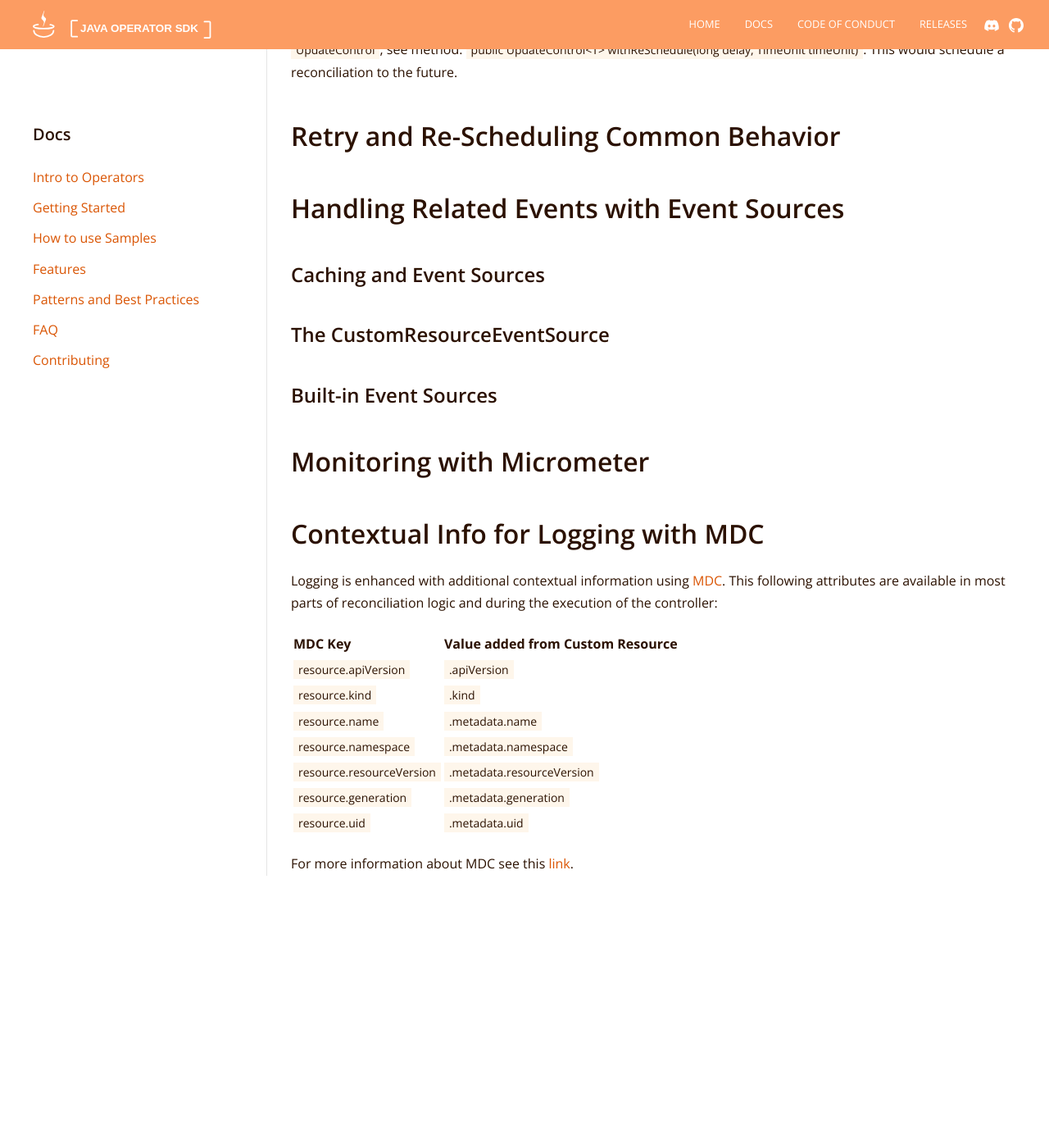
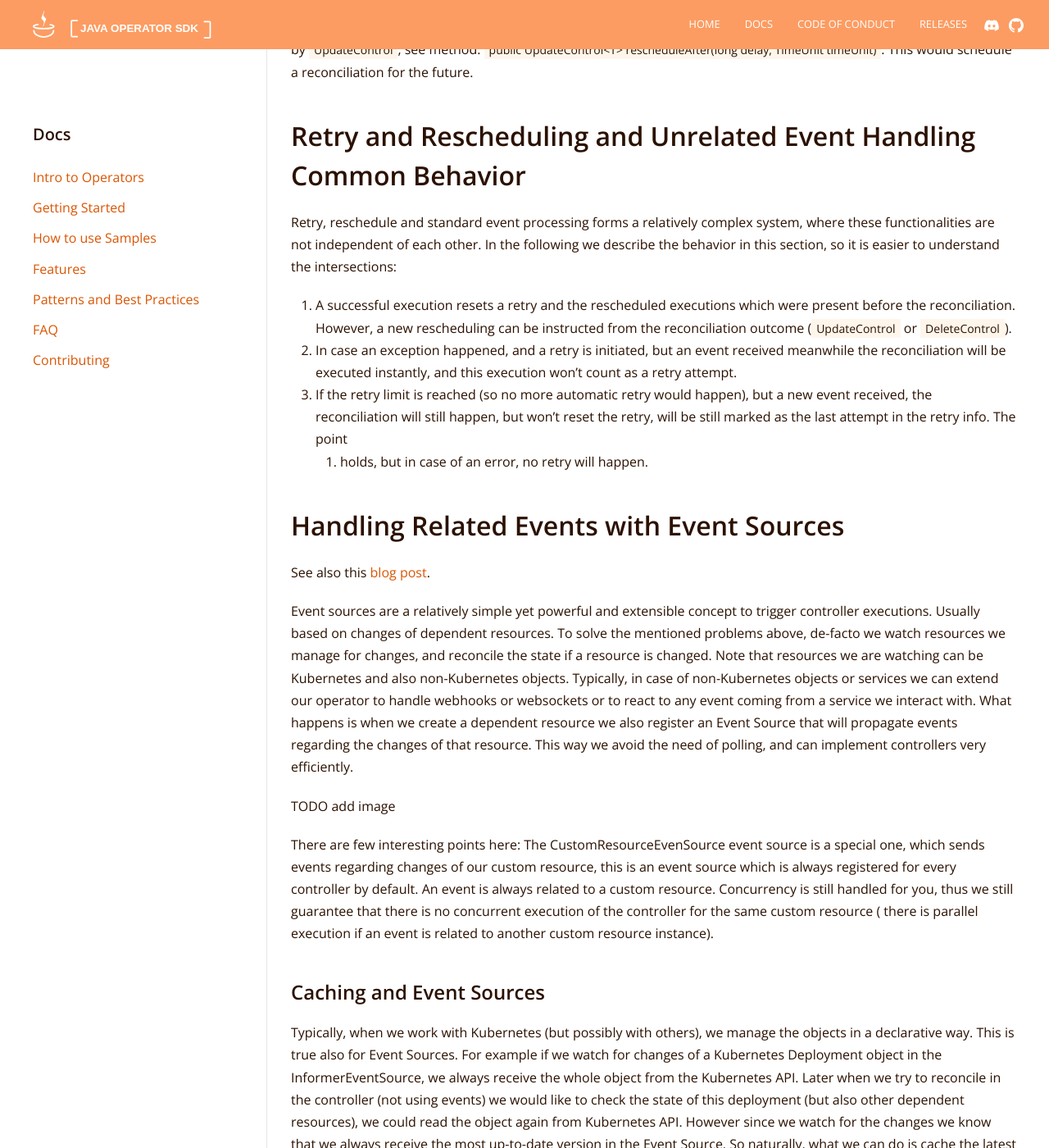
Before and after one commit to operator-framework/java-operator-sdk, a Jekyll site: the page built from docs/documentation/features.md, in a window 1280 px wide and 1400 px high, scrolled down 3527 px. Shown: the whole window at 82% size. Built offline with Jekyll 4.4.1, drawn with Linux system fonts in a browser that asks for light colours; nearby versions of some CDN libraries; before the commit the page ends 4665 px from its top, so only the background shows below that; some of the changed text lies outside the part shown.

Commit message:
docs: wip, event sources, eventing

```diff
--- a/docs/documentation/features.md
+++ b/docs/documentation/features.md
@@ -67,19 +68,20 @@
 case of a delete event received. So it does not make sense to implement this method and turn off finalizer at the same
 time.
 
-## The `createOrUpdateResource` and `deleteResource` Methods of `ResourceController`
+## The `reconcile` and `cleanup` Methods of `Reconciler`
 
-The lifecycle of a custom resource can be clearly separated to two phases from a perspective of an operator.
-When a custom resource is created or update, or on the other hand when the custom resource is deleted - or rater
-marked for deletion in case a finalizer is used.
+The lifecycle of a custom resource can be clearly separated to two phases from a perspective of an operator. When a
+custom resource is created or update, or on the other hand when the custom resource is deleted - or rater marked for
+deletion in case a finalizer is used.
 
-There is no point to make a distinction between create and update, since the reconciliation
-logic typically would be very similar or identical in most of the cases.
+There is no point to make a distinction between create and update, since the reconciliation logic typically would be
+very similar or identical in most of the cases.
 
-This separation related logic is automatically handled by framework. The framework will always call `createOrUpdateResource`
+This separation related logic is automatically handled by framework. The framework will always
+call `createOrUpdateResource`
 function, unless the custom resource is
-[marked from deletion](https://kubernetes.io/docs/concepts/overview/working-with-objects/finalizers/#how-finalizers-work).
-From the point when the custom resource is marked from deletion, only the `deleteResource` method is called.
+[marked from deletion](https://kubernetes.io/docs/concepts/overview/working-with-objects/finalizers/#how-finalizers-work)
+. From the point when the custom resource is marked from deletion, only the `deleteResource` method is called.
 
 If there is **no finalizer** in place (see Finalizer Support section), the `deleteResource` method is **not called**.
 
@@ -87,75 +89,118 @@
 
 These two methods are used to control the outcome or the desired behavior after the reconciliation.
 
-The `UpdateControl` can instruct the framework to update the custom resource status sub-resource and/or re-schedule
-a reconciliation with a desired time delay. Those are the typical use cases, however in some cases there it can happen
-that the controller wants to update the custom resource itself (like adding annotations) or not to do any updates,
-which are also supported.
+The `UpdateControl` can instruct the framework to update the custom resource status sub-resource and/or re-schedule a
+reconciliation with a desired time delay. Those are the typical use cases, however in some cases there it can happen
+that the controller wants to update the custom resource itself (like adding annotations) or not to do any updates, which
+are also supported.
 
-It is also possible to update both the status and the custom resource with `updateCustomResourceAndStatus` method.
-In this case first the custom resource is updated then the status in two separate requests to K8S API.
+It is also possible to update both the status and the custom resource with `updateCustomResourceAndStatus` method. In
+this case first the custom resource is updated then the status in two separate requests to K8S API.
 
 Always update the custom resource with `UpdateControl`, not with the actual kubernetes client if possible.
 
 On custom resource updates there is always an optimistic version control in place, to make sure that another update is
 not overwritten (by setting `resourceVersion` ) .
 
-The `DeleteControl` typically instructs the framework to remove the finalizer after the dependent resource are
-cleaned up in `deleteResource` implementation.
+The `DeleteControl` typically instructs the framework to remove the finalizer after the dependent resource are cleaned
+up in `deleteResource` implementation.
 
-However, there is a possibility to not remove the finalizer, this
-allows to clean up the resources in a more async way, mostly for the cases when there is a long waiting period after a delete
-operation is initiated. Note that in this case you might want to either schedule a timed event to make sure the
+However, there is a possibility to not remove the finalizer, this allows to clean up the resources in a more async way,
+mostly for the cases when there is a long waiting period after a delete operation is initiated. Note that in this case
+you might want to either schedule a timed event to make sure the
 `deleteResource` is executed again or use event sources get notified about the state changes of a deleted resource.
 
 ## Automatic Retries on Error
 
-When an exception is thrown from a controller, the framework will schedule an automatic retry of the reconciliation.
-The retry is behavior is configurable, an implementation is provided that should cover most of the use-cases, see
+When an exception is thrown from a controller, the framework will schedule an automatic retry of the reconciliation. The
+retry is behavior is configurable, an implementation is provided that should cover most of the use-cases, see
 [GenericRetry](https://github.com/java-operator-sdk/java-operator-sdk/blob/master/operator-framework-core/src/main/java/io/javaoperatorsdk/operator/processing/retry/GenericRetry.java)
 But it is possible to provide a custom implementation.
 
-It is possible to set a limit on the number of retries. In the [Context](https://github.com/java-operator-sdk/java-operator-sdk/blob/master/operator-framework-core/src/main/java/io/javaoperatorsdk/operator/api/Context.java)
-object information is provided about the retry, particularly interesting is the `isLastAttempt`, since a behavior
-could be implemented bases on this flag. Like setting an error message in the status in case of a last attempt;
+It is possible to set a limit on the number of retries. In
+the [Context](https://github.com/java-operator-sdk/java-operator-sdk/blob/master/operator-framework-core/src/main/java/io/javaoperatorsdk/operator/api/Context.java)
+object information is provided about the retry, particularly interesting is the `isLastAttempt`, since a behavior could
+be implemented bases on this flag. Like setting an error message in the status in case of a last attempt;
 
-Event if the retry reached a limit, in case of a new event is received the reconciliation would happen again, it's
-just won't be a result of a retry, but the new event.
+Event if the retry reached a limit, in case of a new event is received the reconciliation would happen again, it's just
+won't be a result of a retry, but the new event.
 
 A successful execution resets the retry.
 
 ### Correctness and Automatic Retries
 
-There is a possibility to turn of the automatic retries. This is not desirable, unless there is a very specific
-reason. Errors naturally happen, typically network errors can cause some temporal issues, another case is when a
-custom resource is updated during the reconciliation (using `kubectl` for example), in this case
-if an update of the custom resource from the controller (using `UpdateControl`) would fail on a conflict. The automatic
-retries covers these cases and will result in a reconciliation, even if normally an event would not be processed
-as a result of a custom resource update from previous example (like if there is no generation update as a result of the
-change and generation filtering is turned on)
+There is a possibility to turn of the automatic retries. This is not desirable, unless there is a very specific reason.
+Errors naturally happen, typically network errors can cause some temporal issues, another case is when a custom resource
+is updated during the reconciliation (using `kubectl` for example), in this case if an update of the custom resource
+from the controller (using `UpdateControl`) would fail on a conflict. The automatic retries covers these cases and will
+result in a reconciliation, even if normally an event would not be processed as a result of a custom resource update
+from previous example (like if there is no generation update as a result of the change and generation filtering is
+turned on)
 
-## Re-Scheduling Execution
+## Rescheduling Execution
 
-In simple operators one way to implement an operator is to periodically reconcile it. This is supported explicitly by
-`UpdateControl`, see method: `public UpdateControl<T> withReSchedule(long delay, TimeUnit timeUnit)`.
-This would schedule a reconciliation to the future.
+One way to implement an operator especially in simple cases is to periodically reconcile it. This is supported
+explicitly by
+`UpdateControl`, see method: `public UpdateControl<T> rescheduleAfter(long delay, TimeUnit timeUnit)`. This would
+schedule a reconciliation for the future.
 
-## Retry and Re-Scheduling Common Behavior
+## Retry and Rescheduling and Unrelated Event Handling Common Behavior
+
+Retry, reschedule and standard event processing forms a relatively complex system, where these functionalities are not
+independent of each other. In the following we describe the behavior in this section, so it is easier to understand the
+intersections:
+
+1. A successful execution resets a retry and the rescheduled executions which were present before the reconciliation.
+   However, a new rescheduling can be instructed from the reconciliation outcome (`UpdateControl` or `DeleteControl`).
+2. In case an exception happened, and a retry is initiated, but an event received meanwhile the reconciliation will be
+   executed instantly, and this execution won't count as a retry attempt.
+3. If the retry limit is reached (so no more automatic retry would happen), but a new event received, the reconciliation
+   will still happen, but won't reset the retry, will be still marked as the last attempt in the retry info. The point
+    1. holds, but in case of an error, no retry will happen.
 
 ## Handling Related Events with Event Sources
 
+See also this [blog post](https://csviri.medium.com/java-operator-sdk-introduction-to-event-sources-a1aab5af4b7b).
+
+Event sources are a relatively simple yet powerful and extensible concept to trigger controller executions. Usually
+based on changes of dependent resources. To solve the mentioned problems above, de-facto we watch resources we manage
+for changes, and reconcile the state if a resource is changed. Note that resources we are watching can be Kubernetes and
+also non-Kubernetes objects. Typically, in case of non-Kubernetes objects or services we can extend our operator to
+handle webhooks or websockets or to react to any event coming from a service we interact with. What happens is when we
+create a dependent resource we also register an Event Source that will propagate events regarding the changes of that
+resource. This way we avoid the need of polling, and can implement controllers very efficiently.
+
+TODO add image
+
+There are few interesting points here:
+The CustomResourceEvenSource event source is a special one, which sends events regarding changes of our custom resource,
+this is an event source which is always registered for every controller by default. An event is always related to a
+custom resource. Concurrency is still handled for you, thus we still guarantee that there is no concurrent execution of
+the controller for the same custom resource (
+there is parallel execution if an event is related to another custom resource instance).
+
 ### Caching and Event Sources
 
-### The CustomResourceEventSource
+Typically, when we work with Kubernetes (but possibly with others), we manage the objects in a declarative way. This is
+true also for Event Sources. For example if we watch for changes of a Kubernetes Deployment object in the
+InformerEventSource, we always receive the whole object from the Kubernetes API. Later when we try to reconcile in the
+controller (not using events) we would like to check the state of this deployment (but also other dependent resources),
+we could read the object again from Kubernetes API. However since we watch for the changes we know that we always
+receive the most up-to-date version in the Event Source. So naturally, what we can do is cache the latest received
+objects (in the Event Source) and read it from there if needed.
 
 ### Built-in Event Sources
+
+1. InformerEventSource
+2. TimerEventSource
+3. CustomResourceEventSource
 
 ## Monitoring with Micrometer
 
 ## Contextual Info for Logging with MDC
 
-Logging is enhanced with additional contextual information using [MDC](http://www.slf4j.org/manual.html#mdc).
-This following attributes are available in most parts of reconciliation logic and during the execution of the controller:
+Logging is enhanced with additional contextual information using [MDC](http://www.slf4j.org/manual.html#mdc). This
+following attributes are available in most parts of reconciliation logic and during the execution of the controller:
 
 | MDC Key      | Value added from Custom Resource |
 | :---        |    :---   |
```
Also changed, not shown: other parts of docs/documentation/features.md (+7 -6 lines).
